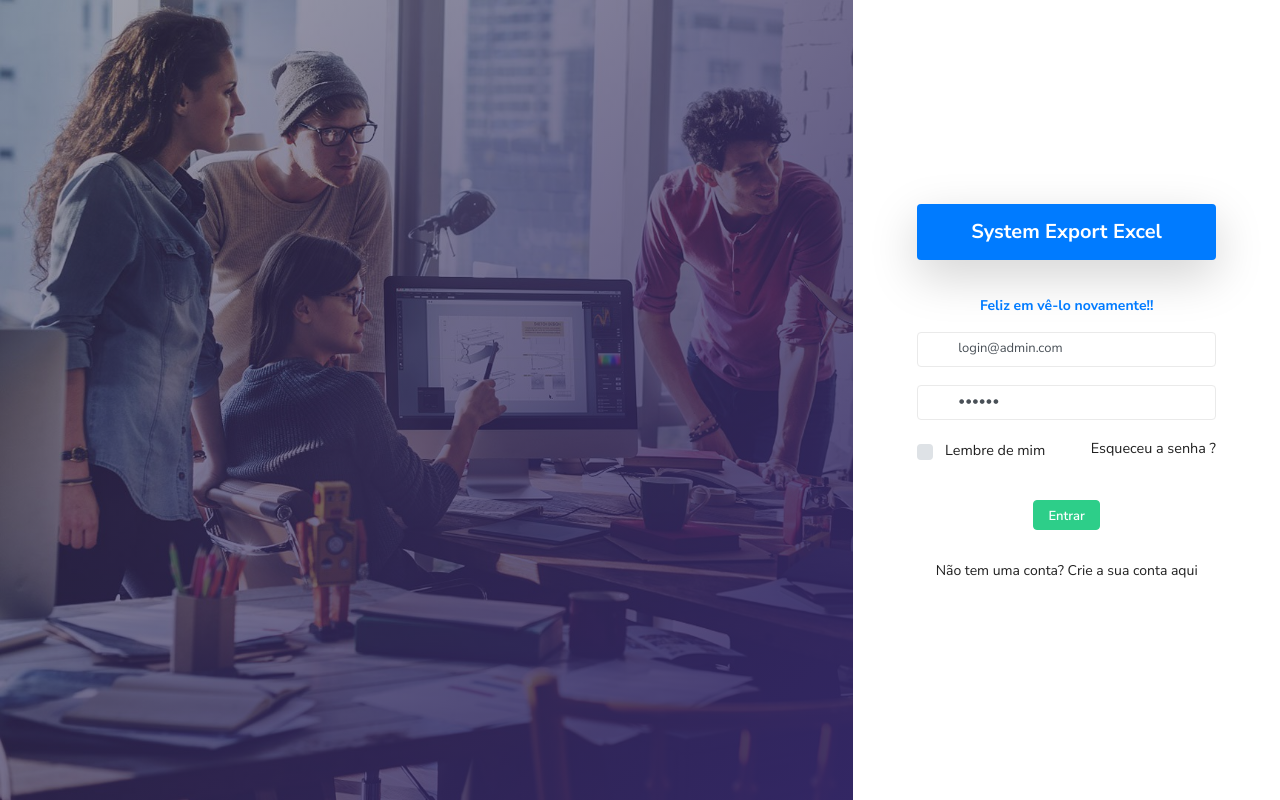
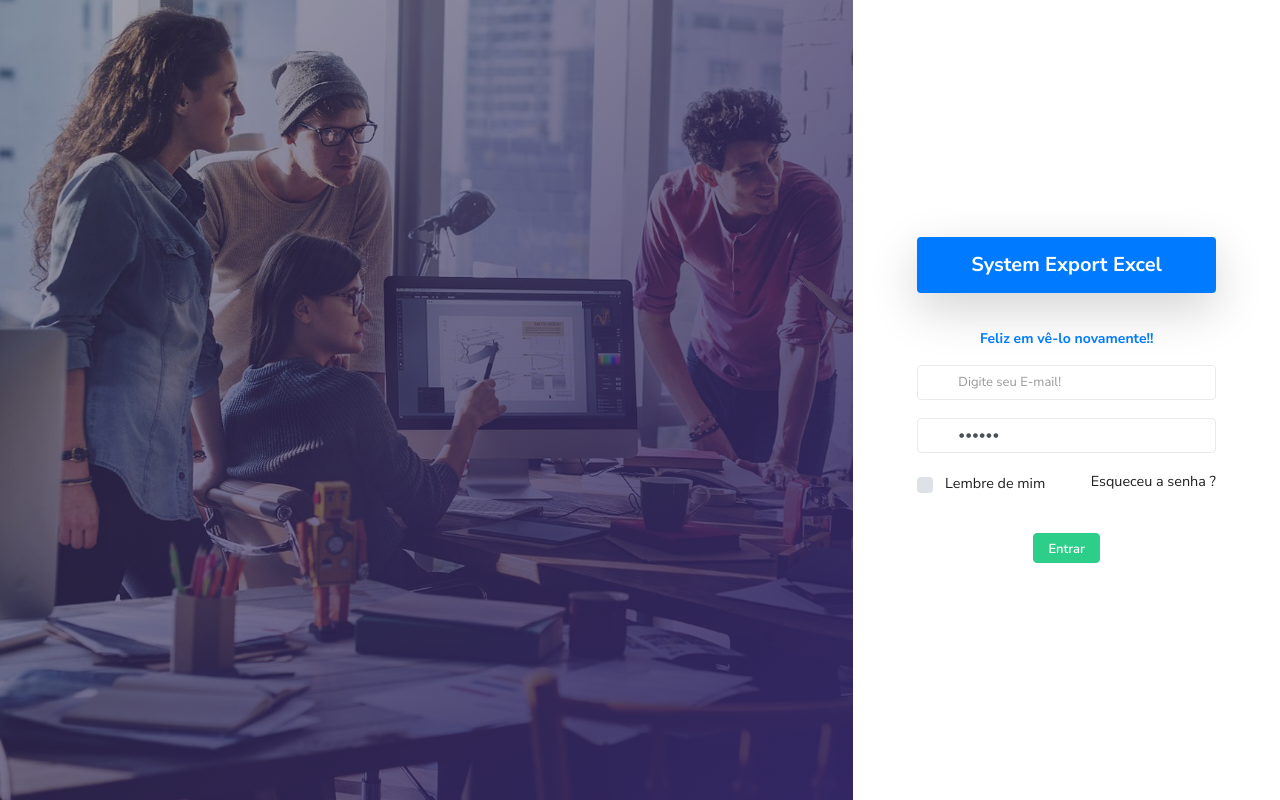
Before and after one commit to FilipeRabelo/Excel_Export, a CodeIgniter app: page /novo_mundiPag/index.php/login/index in a window 1280 px wide. Run offline with CodeIgniter, Linux system fonts and the light colour scheme; some libraries are stand-ins or nearby versions; some web fonts are replaced.

Commit message:
projeto Export Excel 08/07 03:00

```diff
--- a/application/views/login/index.php
+++ b/application/views/login/index.php
@@ -2,7 +2,7 @@
   <div class="container-fluid h-100">
     <div class="row flex-row h-100 bg-white">
       <div class="col-xl-8 col-lg-6 col-md-5 p-0 d-md-block d-lg-block d-sm-none d-none">
-        <div class="lavalite-bg" style="background-image: url('public/img/auth/login-bg.jpg')">
+        <div class="lavalite-bg" style="background-image: url(<?= base_url('public/img/auth/login-bg.jpg'); ?>)">
           <div class="lavalite-overlay"></div>
         </div>
       </div>
@@ -11,13 +11,13 @@
           <h3 class="p-3 mb-2 bg-primary text-center text-white font-weight-bold shadow-lg p-3 mb-5 mb-35 rounded">System Export Excel</h3>
           <!-- <h3>Entrar no Sistema!!</h3> -->
           <p class="text-center text-primary font-weight-bold">Feliz em vê-lo novamente!!</p>
-          <form action="../index.html">
+          <form method="POST" action="<?= base_url('login/autenticacao') ?>">
             <div class="form-group">
-              <input type="text" class="form-control" placeholder="Email" required="" value="login@admin.com">
+              <input type="email" name="email" class="form-control" placeholder="Digite seu E-mail!" required="">
               <i class="ik ik-user"></i>
             </div>
             <div class="form-group">
-              <input type="password" class="form-control" placeholder="Password" required="" value="123456">
+              <input type="password" name="password" class="form-control" placeholder="Password" required="" value="123456">
               <i class="ik ik-lock"></i>
             </div>
             <div class="row">
@@ -35,9 +35,7 @@
               <button class="btn btn-success">Entrar</button>
             </div>
           </form>
-          <div class="register">
-            <p>Não tem uma conta? <a href="register.html">Crie a sua conta aqui</a></p>
-          </div>
+
         </div>
       </div>
     </div>
```
